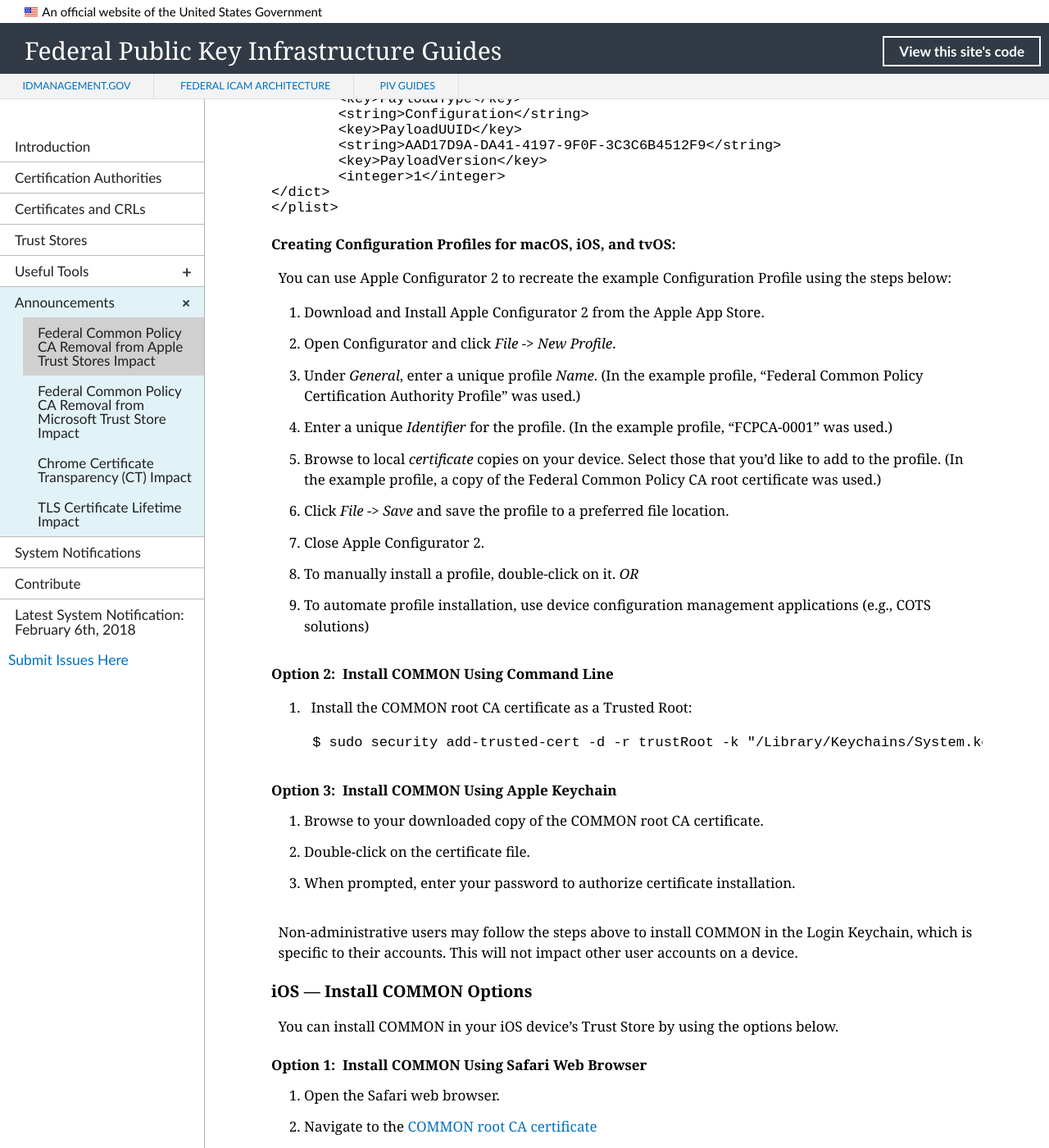
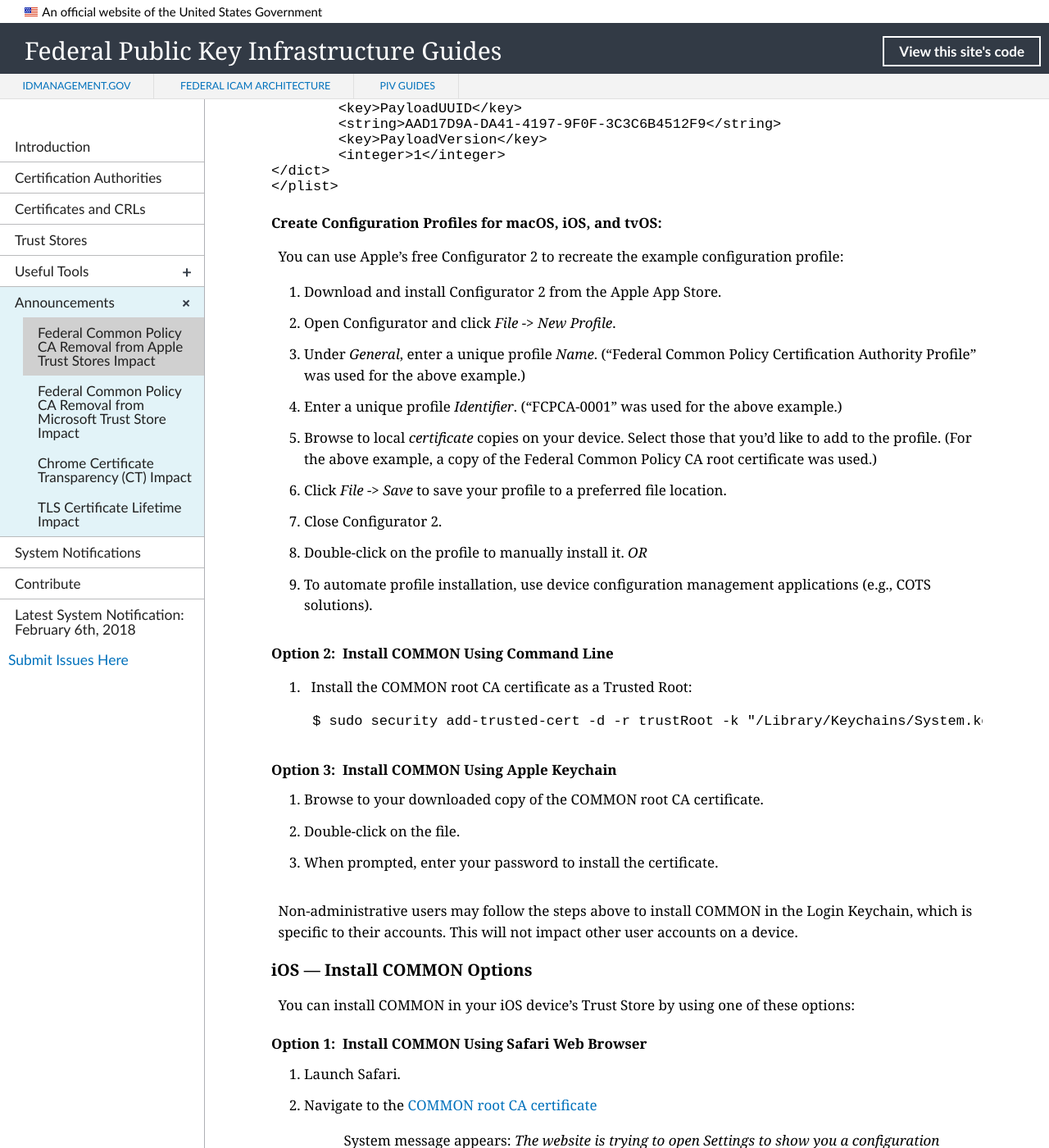
Before and after one commit to GSA/fpki-guides, a Jekyll site: the page built from _announcements/01_apple_common_removal.md, in a window 1280 px wide and 1400 px high, scrolled down 5978 px. Shown: the whole window at 82% size. Built offline with Jekyll 4.4.1, drawn with Linux system fonts in a browser that asks for light colours; nearby versions of some CDN libraries; library files that are not in the unit come from our copies; some of the changed text lies outside the part shown.

Commit message:
Update 01_apple_common_removal.md
Editorial updates

````diff
--- a/_announcements/01_apple_common_removal.md
+++ b/_announcements/01_apple_common_removal.md
@@ -2,17 +2,17 @@
 layout: default
 navtitle: Federal Common Policy CA Removal from Apple Trust Stores Impact
 title: Federal Common Policy CA Removal from Apple Trust Stores Impact
-pubDate: June 11, 2018
+pubDate: June 8, 2018
 collection: announcements
 permalink: announcements/applepkichanges/
-description: Upcoming changes regarding Apple's Root Certificate Program could impact your agency. The Federal PKI Policy Authority has elected to remove our U.S. Government Root CA certificate (Federal Common Policy CA) from the Apple Operating System Trust Stores.  This change will impact government users of Apple iOS, macOS, and tvOS, starting in **September-October 2018**. <br><br> This change will cause government users to receive errors when encountering instances of a Federal PKI CA-issued certificate. You can mitigate the impact for the government intranets and government-furnished equipment by using configuration management tools for federal devices.
+description: Upcoming changes regarding Apple's Root Certificate Program could impact your agency. The Federal PKI Policy Authority has elected to remove our U.S. Government Root CA certificate (Federal Common Policy CA) from the Apple Operating System Trust Stores.  This change will impact government users of Apple iOS, macOS, and tvOS, starting in **September-October 2018**. <br><br> This change will cause government users to receive errors when encountering instances of a Federal PKI CA-issued certificate. You can mitigate the impact for government intranets and government-furnished equipment by using configuration management tools for federal devices.
 ---
 
 Upcoming changes regarding Apple's Root Certificate Program could impact your agency. The Federal PKI Policy Authority (FPKIPA) has elected to remove our U.S. Government Root CA certificate (Federal Common Policy CA [FCPCA/COMMON]) from Apple's pre-installed Operating System Trust Stores.
 
 {% include alert-info.html content="This announcement will be updated as more information and additional procedures become available. Please watch for additional updates from the Federal PKI listservs, ICAM listservs, and the ICAM Subcommittee." %}
 
-Starting in **September-October 2018**, government users of Apple iOS, macOS, and tvOS devices will receive errors when encountering instances of a Federal PKI CA-issued certificate. You can mitigate the impact for the government intranets and government-furnished equipment by using configuration management tools for federal devices.
+Starting in **September-October 2018**, government users of Apple iOS, macOS, and tvOS devices will receive errors when encountering instances of a Federal PKI CA-issued certificate. You can mitigate the impact for government intranets and government-furnished equipment by using configuration management tools for federal devices.
 
 {% include alert-info.html content="The FPKIPA has also elected to remove the Federal Common Policy CA root certificate from Microsoft's Certificate Trust List." %}
 
@@ -50,12 +50,12 @@
 | Yosemite (10.10) | iOS8 | |
 | Mavericks (10.9) | iOS7 | |
 
-Government users will receive errors on government-furnished equipment if any of the following are true:
+Government users will receive errors on government-furnished equipment if any of these are true:
 
 1. Logging into a government network with a PIV credential
 2. Authenticating to a government Virtual Private Network (VPN) endpoint with a PIV credential
 3. Authenticating to an internet-facing, government collaboration portal with a PIV credential
-4. Browsing with Safari, Chrome, Edge, or Internet Explorer to a government **intranet** website that uses a Federal PKI CA-issued TLS/SSL certificate
+4. Browsing with Safari, Chrome, or Edge/IE to a government **intranet** website that uses a Federal PKI CA-issued TLS/SSL certificate
 5. Opening an Apple Mail or Microsoft Outlook email that was digitally signed using a Federal PKI CA-issued certificate
 6. Opening a Microsoft Office document that was digitally signed with a Federal PKI CA-issued certificate
 
@@ -63,11 +63,11 @@
 
 You can mitigate the risk to government missions, intranets, applications, and government-furnished equipment.
 
-{% include alert-info.html content="If you are unsure whether your applications will be affected, email us at: fpki@gsa.gov." %}
+{% include alert-info.html content="If you are unsure whether your applications will be affected, email us at fpki@gsa.gov." %}
 
 ## What Should I Do?
 
-The following procedures are intended for enterprise administrators and/or network engineers.
+These procedures are intended for Enterprise Administrators and/or Network Engineers.
 
 You will need to download the COMMON root CA certificate and install it on government-furnished Apple devices.
 
@@ -84,14 +84,14 @@
 
 ### macOS&nbsp;&mdash;&nbsp;Download COMMON Options
 
-You can download COMMON to your macOS device by using Options 1, 2, or 3.
+You can download COMMON to your macOS device by using one of these options:
 
 **Note:**&nbsp;&nbsp;For all options, replace _{DOWNLOAD_LOCATION}_ with your preferred file download location (e.g., `/Users/Sam.Jackson/Downloads`).
 #### Option 1:&nbsp;&nbsp;Download COMMON Using a Web Browser
 1. Open your web browser.
 2. Navigate to the [COMMON root CA certificate](http://http.fpki.gov/fcpca/fcpca.crt){:target="_blank"}.
 3. When prompted, save the certificate file to your download location.
-4. Click the *Spotlight* icon (Search tool) and search for _terminal_.
+4. Click the *Spotlight* icon and search for _terminal_.
 5. Double-click the Terminal icon (black monitor icon with white ">_") to open a window.
 6. Verify that the certificate's hash matches the SHA-256 Thumbprint in the [certificate details](#what-should-i-do):
 
@@ -100,7 +100,7 @@
     ```
 
 #### Option 2:&nbsp;&nbsp;Download COMMON Using Terminal
-1. Click the *Spotlight* icon (Search tool) and search for _terminal_.
+1. Click the *Spotlight* icon and search for _terminal_.
 2. Double-click the Terminal icon (black monitor icon with white ">_") to open a window.
 3. Download a copy of the COMMON root CA certificate:
 
@@ -115,25 +115,26 @@
     ```
 
 #### Option 3:&nbsp;&nbsp;Email Us
-- To request an out-of-band copy of the COMMON root CA certificate to download, email us at: fpki@gsa.gov.
+- To request an out-of-band copy of the COMMON root CA certificate to download, email us at fpki@gsa.gov.
 
 ### macOS&nbsp;&mdash;&nbsp;Install COMMON Options
 
-You can install COMMON in your macOS device's Trust Store by using Options 1, 2, or 3.
+You can install COMMON in your macOS device's Trust Store by one of these options:
 
 #### Option 1:&nbsp;&nbsp;Install COMMON Using an Apple Configuration Profile
-The following procedures are intended for enterprise administrators.
+
+These procedures are intended for Enterprise Administrators.
 
 An Apple Configuration Profile is an XML file that allows you to distribute trusted root certificates (and other configuration information) across an Enterprise's Apple devices.
 
-Configuration Profiles can be distributed to devices using one of the following methods:
-1. Using the free Apple _Configurator 2_ application with devices connected via USB
+Configuration profiles can be distributed to devices using one of these options:
+1. Using Apple's free _Configurator 2_ application with devices connected via USB
 2. In an email message
 3. On a webpage
 4. [Over-the-air profile delivery and configuration](https://developer.apple.com/library/archive/documentation/NetworkingInternet/Conceptual/iPhoneOTAConfiguration/Introduction/Introduction.html#//apple_ref/doc/uid/TP40009505){:target="_blank"}
 5. [Over-the-air using a Mobile Device Management server](https://developer.apple.com/library/archive/documentation/Miscellaneous/Reference/MobileDeviceManagementProtocolRef/6-MDM_Best_Practices/MDM_Best_Practices.html#//apple_ref/doc/uid/TP40017387-CH5-SW2){:target="_blank"}.
 
-This example Configuration Profile (created with Apple's Configurator 2) will install COMMON as a trusted root CA for _both macOS and iOS_. Prior to use, you should verify the profile's suitability for your agency. (To repurpose the profile, save it with a `.mobileconfig` extension.)
+The example configuration profile below (created with Configurator 2) will install COMMON as a trusted root CA for _both macOS and iOS_. Prior to use, you should verify the profile's suitability for your agency. (To repurpose the profile, save it with a `.mobileconfig` extension.)
 
 For more information about configuration profiles, see: [Apple Configuration Profile Reference](https://developer.apple.com/library/content/featuredarticles/iPhoneConfigurationProfileRef/Introduction/Introduction.html){:target="_blank"}
 
@@ -208,19 +209,20 @@
 </dict>
 </plist>
 ```
-#### Creating Configuration Profiles for macOS, iOS, and tvOS:
-You can use Apple Configurator 2 to recreate the example Configuration Profile using the steps below:
+#### Create Configuration Profiles for macOS, iOS, and tvOS:
 
-1. Download and Install Apple Configurator 2 from the Apple App Store.
+You can use Apple's free Configurator 2 to recreate the example configuration profile:
+
+1. Download and install Configurator 2 from the Apple App Store.
 2. Open Configurator and click *File* -> *New Profile*.
-3. Under *General*, enter a unique profile *Name*. (In the example profile, "Federal Common Policy Certification Authority Profile" was used.)
-4. Enter a unique *Identifier* for the profile. (In the example profile, "FCPCA-0001" was used.)
-5. Browse to local *certificate* copies on your device. Select those that you'd like to add to the profile. (In the example profile, a copy of the Federal Common Policy CA root certificate was used.)
-6. Click *File* -> *Save* and save the profile to a preferred file location.
-7. Close Apple Configurator 2.
-8. To manually install a profile, double-click on it.
+3. Under *General*, enter a unique profile *Name*. ("Federal Common Policy Certification Authority Profile" was used for the above example.)
+4. Enter a unique profile *Identifier*. ("FCPCA-0001" was used for the above example.)
+5. Browse to local *certificate* copies on your device. Select those that you'd like to add to the profile. (For the above example, a copy of the Federal Common Policy CA root certificate was used.)
+6. Click *File* -> *Save* to save your profile to a preferred file location.
+7. Close Configurator 2.
+8. Double-click on the profile to manually install it.
 _OR_
-8. To automate profile installation, use device configuration management applications (e.g., COTS solutions)
+8. To automate profile installation, use device configuration management applications (e.g., COTS solutions).
 
 #### Option 2:&nbsp;&nbsp;Install COMMON Using Command Line
 1. Install the COMMON root CA certificate as a Trusted Root:
@@ -231,33 +233,33 @@
 
 #### Option 3:&nbsp;&nbsp;Install COMMON Using Apple Keychain
 1. Browse to your downloaded copy of the COMMON root CA certificate.
-2. Double-click on the certificate file.
-3. When prompted, enter your password to authorize certificate installation.
+2. Double-click on the file.
+3. When prompted, enter your password to install the certificate.
 
 Non-administrative users may follow the steps above to install COMMON in the Login Keychain, which is specific to their accounts. This will not impact other user accounts on a device.
 
 ### iOS&nbsp;&mdash;&nbsp;Install COMMON Options
-You can install COMMON in your iOS device's Trust Store by using the options below.
+You can install COMMON in your iOS device's Trust Store by using one of these options:
 
 #### Option 1:&nbsp;&nbsp;Install COMMON Using Safari Web Browser
-1. Open the Safari web browser.
-2. Navigate to the [COMMON root CA certificate](http://http.fpki.gov/fcpca/fcpca.crt){:target="_blank"}
-> System message appears: *The website is trying to open Settings to show you a configuration profile. Do you want to allow this?*
-3. Click *Allow*.
-> The COMMON Configuration Profile appears.
-4. Click *More Details* to see the profile details and then click the COMMON certificate entry.
-5. Scroll down to *Fingerprints* and verify the SHA-256 file hash of the certificate.
-6. Click *Back* (top left corner of screen); *Install Profile* (top left corner of screen); and then *Install* (top right corner of screen).
-7. When prompted, enter your device's passcode.
-8. Click *Install* (top right corner of screen), and then *Install* once more.
+1. Launch Safari.
+2. Navigate to the [COMMON root CA certificate](http://http.fpki.gov/fcpca/fcpca.crt){:target="_blank"}<br>
+> System message appears: *The website is trying to open Settings to show you a configuration profile. Do you want to allow this?*<br>
+3. Click *Allow*.<br>
+> The COMMON Configuration Profile appears.<br>
+4. Click *More Details* and then the COMMON certificate entry.
+5. Scroll down to *Fingerprints* and verify the certificate's SHA-256 hash.
+6. At top left of screen, click *Back* and *Install Profile*. Then, click *Install* (top right).
+7. When prompted, enter your device passcode.
+8. Click *Install* (top right), and *Install* again.
 9. Click *Done*.
 
 Next, you'll need to enable full trust for COMMON:
 
 1. From the iOS device's *Home* screen, go to *Settings* -> *General* -> *About* -> *Certificate Trust Settings*.
 2. Beneath *Enable Full Trust for Root Certificates*, toggle _ON_ for the Federal Common Policy CA entry.
-3. When the system presents the certificate, click *Continue* .
-4. You should now be able to successfully navigate to an intranet site whose TLS certificate was issued by a CA that chains to COMMON.
+3. When certificate appears, click *Continue*.
+4. You can now successfully navigate to an intranet site whose TLS certificate was issued by a Federal PKI CA.
 
 
 #### Option 2:&nbsp;&nbsp;Install COMMON Using Apple Configuration Profile
@@ -265,7 +267,7 @@
 
 
 ### tvOS&nbsp;&mdash;&nbsp;Install COMMON Options
-If your agency uses tvOS and you would like help with installing COMMON, please email us at fpki@gsa.gov.
+If you would like to install COMMON on tvOS government-furnished equipment, email us at fpki@gsa.gov.
 
 ## Frequently Asked Questions
 
@@ -303,9 +305,9 @@
 
 ## Additional Resources
 1. [COMMON Removal from Microsoft Certificate Trust List)](https://fpki.idmanagement.gov/announcements/mspkichanges/){:target="_blank"}.
-1. [List of available trusted root certificates in macOS](https://support.apple.com/en-us/HT202858){:target="_blank"}
-1. [List of available trusted root certificates in iOS](https://support.apple.com/en-us/HT204132){:target="_blank"}
-1. [List of available trusted root certificates in tvOS](https://support.apple.com/en-us/HT207231){:target="_blank"}
+1. [macOS Available Trusted Root Certificates List](https://support.apple.com/en-us/HT202858){:target="_blank"}
+1. [iOS Available Trusted Root Certificates List](https://support.apple.com/en-us/HT204132){:target="_blank"}
+1. [tvOS Available Trusted Root Certificates](https://support.apple.com/en-us/HT207231){:target="_blank"}
 1. [Apple Keychains](https://developer.apple.com/documentation/security/keychain_services){:target="_blank"}
 1. [Apple Configuration Profile Reference](https://developer.apple.com/library/content/featuredarticles/iPhoneConfigurationProfileRef/Introduction/Introduction.html){:target="_blank"}
 1. [Over-the-Air Profile Delivery and Configuration](https://developer.apple.com/library/archive/documentation/NetworkingInternet/Conceptual/iPhoneOTAConfiguration/Introduction/Introduction.html#//apple_ref/doc/uid/TP40009505){:target="_blank"}
````
